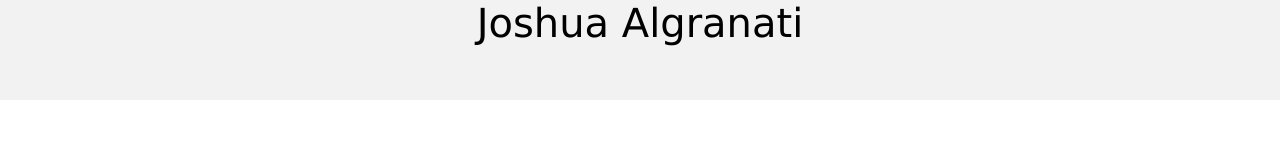
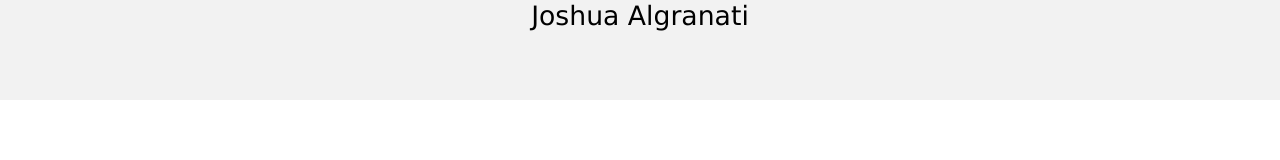
Before and after one commit to joshalgranati/joshalgranati.github.io, a website: page index.html in a window 1280 px wide. Drawn offline with Linux system fonts and the light colour scheme.

Commit message:
smaller dont and relative position

```diff
--- a/css/style.css
+++ b/css/style.css
@@ -10,8 +10,9 @@ div.header{
 
 div.name{
     font-family: Verdana, Geneva, Tahoma, sans-serif;
-    font-size: 30pt;
+    font-size: 20pt;
     background-color: inherit;
     vertical-align: middle;
     border-left: 50pt;
+    position: relative;
 }
```
